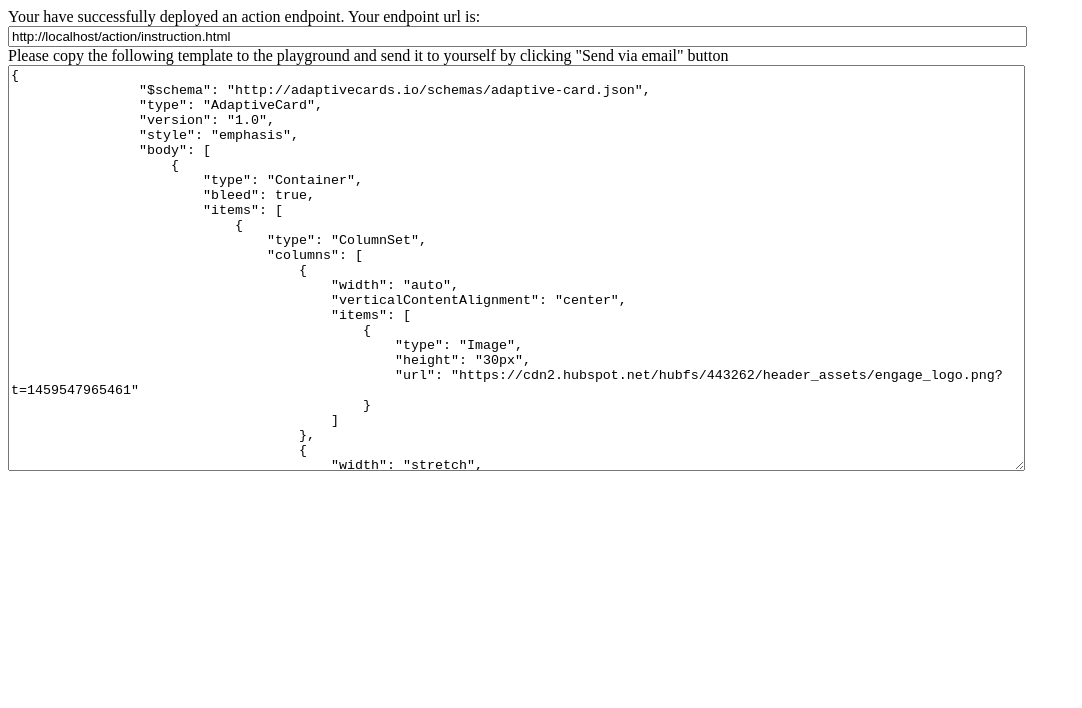
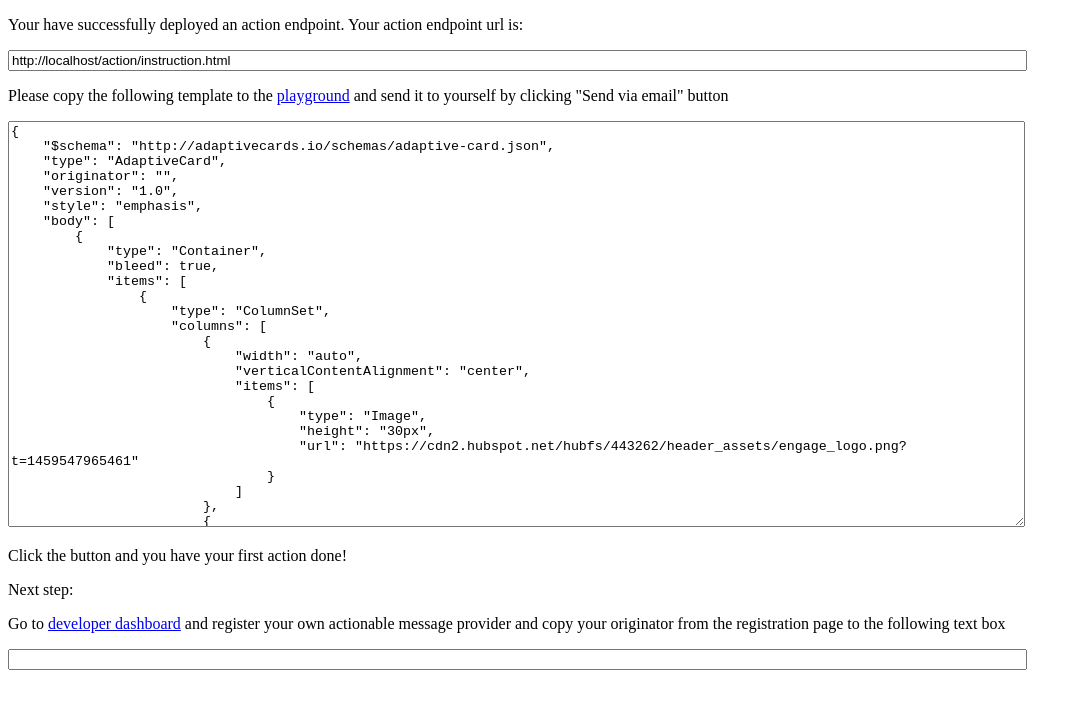
Before and after one commit to OfficeDev/HelloActionableMessages, a plain HTML site: page action/instruction.html in a window 1280 px wide. Shown: the whole page, without its empty margins (0-1082 px from the left). Drawn offline with nearby package versions, Linux system fonts and the light colour scheme.

Commit message:
Complete instruction page

```diff
--- a/action/instruction.html
+++ b/action/instruction.html
@@ -6,16 +6,17 @@
         <title>Hello Actionable Messages</title>
     </head>
     <body>
-        <div>
-            Your have successfully deployed an action endpoint. Your endpoint url is:
-        </div>
+        <p>
+            Your have successfully deployed an action endpoint. Your action endpoint url is:
+        </p>
         <input id="actionUrl" type="text" style="width:80%" />
-        <div>
-            Please copy the following template to the playground and send it to yourself by clicking "Send via email" button
-        </div>
+        <p>
+            Please copy the following template to the <a href="https://messagecardplayground.azurewebsites.net/" target="_blank">playground</a> and send it to yourself by clicking "Send via email" button
+        </p>
         <pre style="display:none;" id="cardTemplate">{
     "$schema": "http://adaptivecards.io/schemas/adaptive-card.json",
     "type": "AdaptiveCard",
+    "originator": "{originator}",
     "version": "1.0",
     "style": "emphasis",
     "body": [
@@ -202,17 +203,70 @@
 }</pre>
         <textarea id="cardContent" style="width: 80%; height: 400px"></textarea>
 
+        <p>
+            Click the button and you have your first action done!
+        </p>
+        <p>
+            Next step:
+        </p>
+        <p>
+            Go to <a href="https://outlook.office.com/connectors/oam/publish" target="_blank">developer dashboard</a> and register your own actionable message provider and copy your originator from the registration page to the following text box
+        </p>
+
+        <div>
+            <input id="originator" type="text" style="width:80%" />
+        </div>
+
+        <textarea style="display:none;" id="mailHtmlTemplate"><html>
+<head>
+    <meta http-equiv="Content-Type" content="text/html; charset=utf-8">
+    <script type="application/adaptivecard+json">
+    {adaptiveCardContent}
+    </script>
+</head>
+<body>
+Visit the <a href="https://docs.microsoft.com/outlook/actionable-messages">Outlook Dev Portal</a> to learn more about Actionable Messages.
+</body>
+</html></textarea>
+    <div id="step2" style="display:none;">
+        <p>
+            Now you could send the payload from your registered sender email address via any mail client. The raw html body should be:
+        </p>
+        <textarea id="htmlContent" style="width: 80%; height: 400px"></textarea>
+    </div>
+
         <script type="text/javascript">
             $(document).ready(function(){
                 var actionUrl = window.location;
                 $("#actionUrl").val(actionUrl);
 
+                prepareSample();
+
+                $("#originator").change(function(){
+                    prepareSample();
+                    if($("#originator").val().length > 0){
+                        $("#step2").show();
+                    }else{
+                        $("#step2").hide();
+                    }
+                });
+            });
+
+            function prepareSample(){
+                var actionUrl = $("#actionUrl").val();
+                var originator = $("#originator").val();
+
                 var cardTemplate = $("#cardTemplate").html();
 
-                var card = cardTemplate.replace("{actionUrl}", actionUrl);
+                var card = cardTemplate.replace("{actionUrl}", actionUrl).replace("{originator}", originator);
 
                 $("#cardContent").val(card);
-            });
+
+                var htmlTemplate = $("#mailHtmlTemplate").val();
+
+                var htmlContent = htmlTemplate.replace("{adaptiveCardContent}", card);
+                $("#htmlContent").val(htmlContent);
+            }
         </script>
     </body>
 </html>
```
Lines whose indentation alone changed are shown as unchanged.
